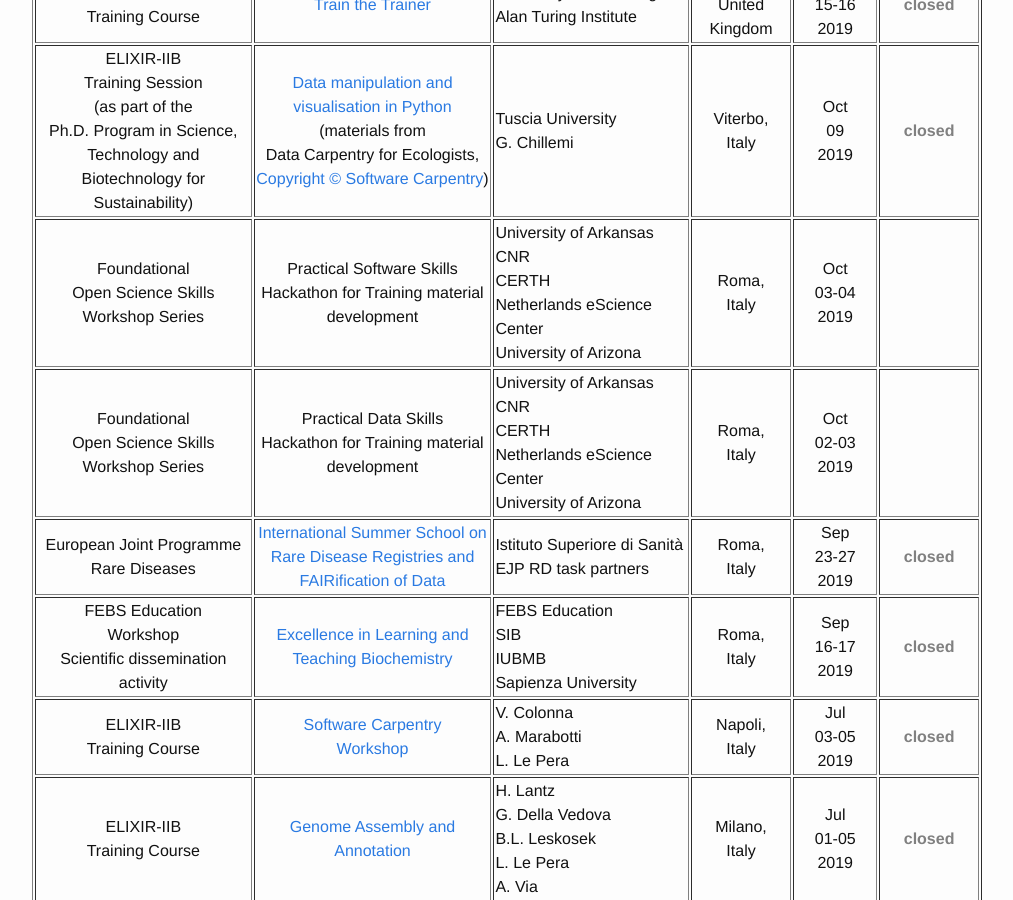
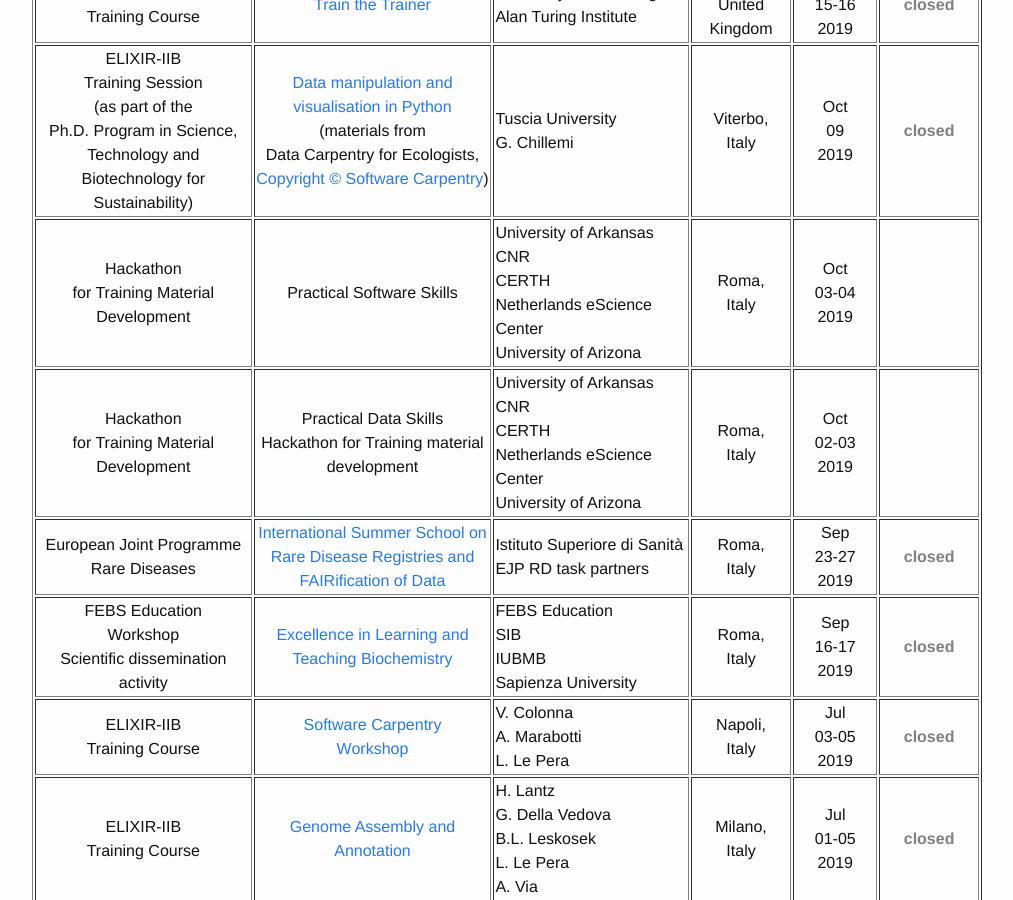
Before and after one commit to ELIXIR-IIB-training/website, a Jekyll site: the page built from _pages/01-all_events.md, in a window 1280 px wide and 900 px high, scrolled down 779 px. Shown: the whole window, without its empty margins (238-1251 px from the left). Built offline with Jekyll 4.4.1, drawn with Linux system fonts in a browser that asks for light colours.

Commit message:
Change Event Type for Practical Software and Data Skill events

```diff
--- a/_pages/01-all_events.md
+++ b/_pages/01-all_events.md
@@ -78,8 +78,8 @@ permalink: /all_events_2018_2019/
    <td height="50" align="center"><font color="grey"><b>closed</b></font></td>
 </tr>
 <tr>
-<td height="50" align="center">Foundational<br>Open Science Skills<br>Workshop Series</td>
-   <td height="50" width="220" align="center">Practical Software Skills<br>Hackathon for Training material development</td>
+<td height="50" align="center">Hackathon<br>for Training Material Development</td>
+   <td height="50" width="220" align="center">Practical Software Skills</td>
    <td height="50" width="150">University of Arkansas<br>CNR<br>CERTH<br>Netherlands eScience Center<br>University of Arizona</td>
    <!-- <td height="50" width="150"></td> -->
    <td height="50" align="center">Roma,<br>Italy</td>
@@ -87,7 +87,7 @@ permalink: /all_events_2018_2019/
    <td height="50" align="center"><font color="grey"></font></td>
 </tr>
 <tr>
-<td height="50" align="center">Foundational<br>Open Science Skills <br>Workshop Series</td>
+<td height="50" align="center">Hackathon<br>for Training Material Development</td>
    <td height="50" width="220" align="center">Practical Data Skills<br>Hackathon for Training material development</td>
    <td height="50" width="150">University of Arkansas<br>CNR<br>CERTH<br>Netherlands eScience Center<br>University of Arizona</td>
    <!-- <td height="50" width="150"></td> -->
```
